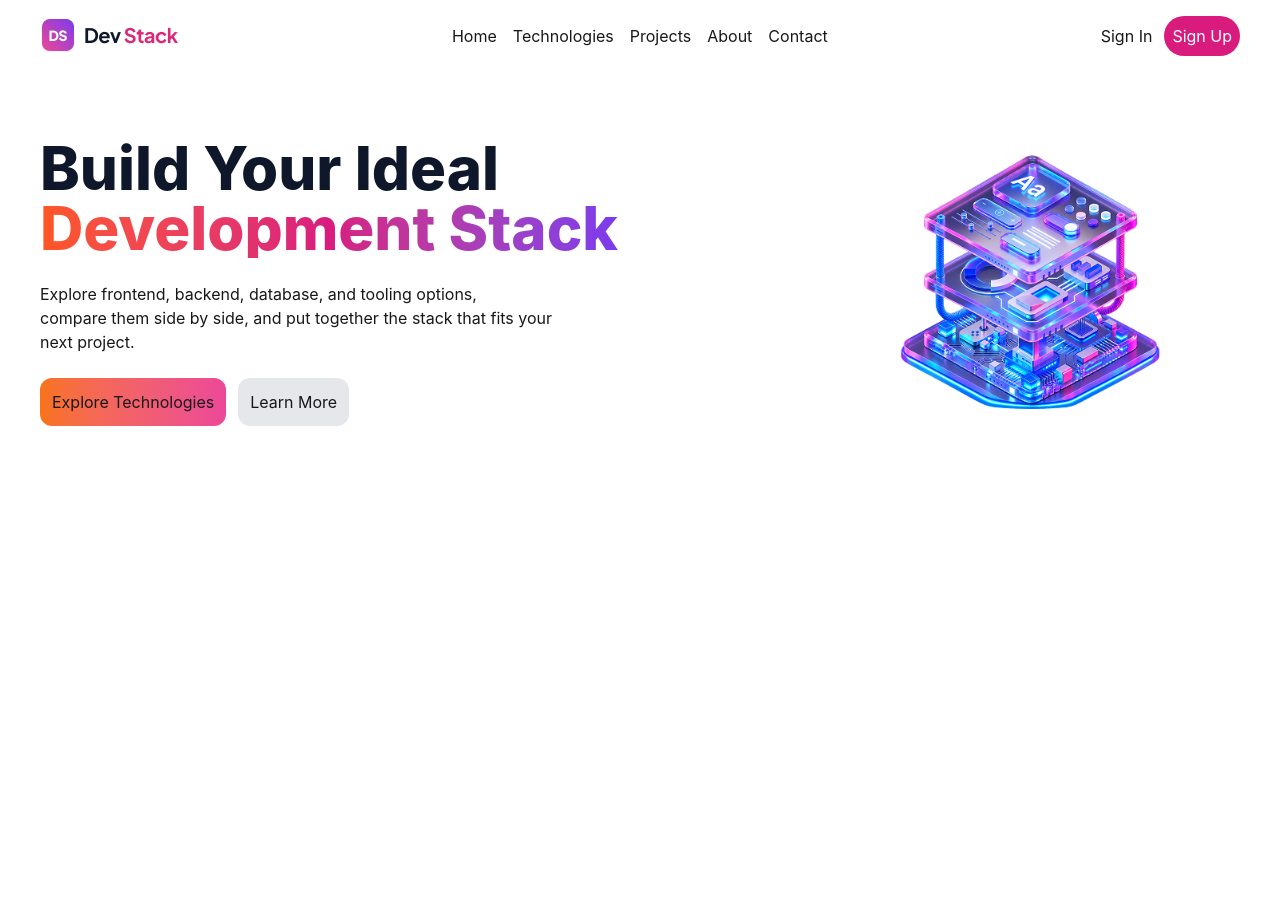
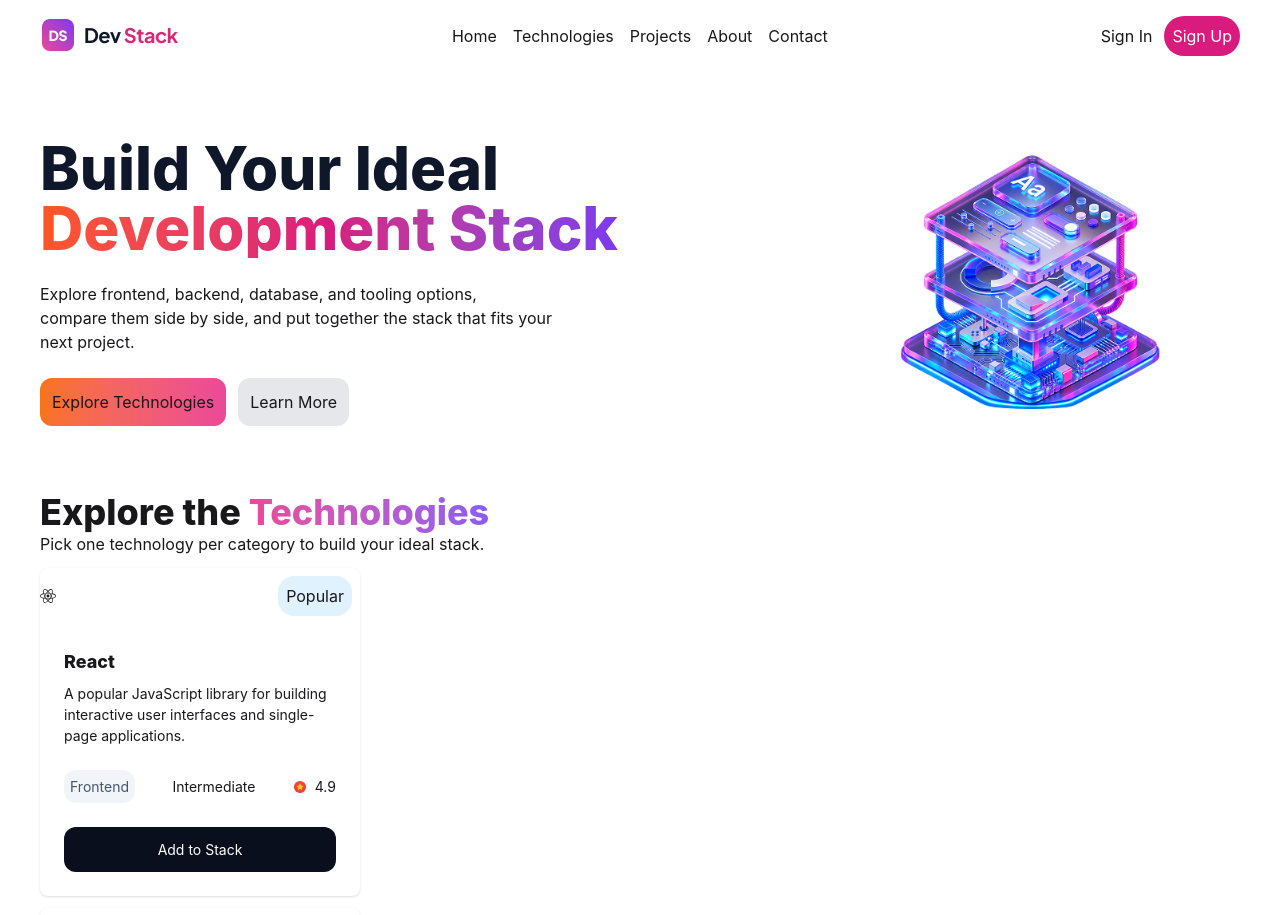
Before and after one commit to Rayhan-Khan-CSE/b14-assignment-05, a React (Vite) app: page / in a window 1280 px wide. Shown: the top 915 px of the page. Before the commit the page ends 800 px from the top, so only its background shows below. Built offline with nearby package versions, Linux system fonts and the light colour scheme.

Commit message:
Technology cards added

```diff
--- a/package.json
+++ b/package.json
@@ -13,6 +13,7 @@
     "@tailwindcss/vite": "^4.3.3",
     "react": "^19.2.8",
     "react-dom": "^19.2.8",
+    "react-icons": "^5.7.0",
     "tailwindcss": "^4.3.3"
   },
   "devDependencies": {
--- a/public/data.json
+++ b/public/data.json
@@ -118,35 +118,6 @@
     "rating": 4.8,
     "difficulty": "Intermediate",
     "badge": "Containers"
-  },
-  {
-    "id": 13,
-    "name": "Kubernetes",
-    "category": "DevOps",
-    "description": "A container orchestration system for automating deployment, scaling, and management.",
-    "icon": "https://cdn.jsdelivr.net/gh/devicons/devicon/icons/kubernetes/kubernetes-plain.svg",
-    "rating": 4.7,
-    "difficulty": "Advanced",
-    "badge": "Scalable"
-  },
-  {
-    "id": 14,
-    "name": "Git",
-    "category": "Tools",
-    "description": "A distributed version control system used to track changes and collaborate on code.",
-    "icon": "https://cdn.jsdelivr.net/gh/devicons/devicon/icons/git/git-original.svg",
-    "rating": 4.9,
-    "difficulty": "Beginner-Friendly",
-    "badge": "Essential"
-  },
-  {
-    "id": 15,
-    "name": "VS Code",
-    "category": "Tools",
-    "description": "A lightweight and powerful code editor with rich extensions and developer tools.",
-    "icon": "https://cdn.jsdelivr.net/gh/devicons/devicon/icons/vscode/vscode-original.svg",
-    "rating": 4.9,
-    "difficulty": "Beginner-Friendly",
-    "badge": "Popular"
   }
+
 ]
--- /dev/null
+++ b/src/Components/CardStack.tsx
@@ -0,0 +1,42 @@
+import { FcRating } from "react-icons/fc";
+import type { Itecnology } from "../types/technologyType";
+import { FaReact } from "react-icons/fa";
+
+
+const CardStack = ({ technology }) => {
+
+    return (
+        <div>
+            {
+                technology.map((tech: Itecnology) => {
+                    return (
+                        <div className="card bg-base-100 my-3 w-80 shadow-sm">
+                            <div className="flex justify-between items-center">
+                            <FaReact className="max-w-100 max-h-20" />
+                            <h2 className="p-2 m-2 rounded-2xl bg-[#E0F2FE]">{tech.badge}</h2>
+                            </div>
+                            <div className="card-body">
+                                <h2 className="card-title font-extrabold">{tech.name}</h2>
+                                <p>{tech.description}</p>
+                                <div className="flex justify-between my-4 items-center">
+                                    <div>
+                                   <p className="text-[#475569] bg-[#F1F5F9] p-1.5 rounded-xl">{tech.category}</p>
+                                   </div>
+                                   <div>
+                                   <p className="">{tech.difficulty}</p>
+                                   </div>
+                                   <div>
+                                   <p className="flex items-center gap-2"><div><FcRating/></div><div>{tech.rating}</div></p>
+                                   </div>
+                                </div>
+                                <button className="bg-[#0A0F1D] text-[#FFFFFF] p-3 rounded-xl">Add to Stack</button>
+                            </div>
+                        </div>
+                    )
+                })
+            }
+        </div>
+    );
+};
+
+export default CardStack;
--- a/src/Components/TechnologyCard.tsx
+++ b/src/Components/TechnologyCard.tsx
@@ -1,12 +1,19 @@
 import { use } from "react";
+import type { Itecnology } from "../types/technologyType";
+import CardStack from "./CardStack";
 
+interface TechnologyProps{
+    technologyPromise: Promise<Itecnology[]>
+}
 
-const TechnologyCard = ({technologyPromise}) => {
+const TechnologyCard = ({technologyPromise}:TechnologyProps) => {
    const technology = use(technologyPromise);
    console.log(technology);
     return (
-        <div>
-
+        <div className="max-w-300 mx-auto">
+            <h2 className=" text-4xl font-extrabold">Explore the <span className=" text-transparent bg-clip-text bg-gradient-to-r from-[#EC4899] to-[#8B5CF6]">Technologies</span></h2>
+            <p>Pick one technology per category to build your ideal stack.</p>
+            <CardStack technology={technology}/>
         </div>
     );
 };
```
Also changed, not shown: src/Components/SelectedCard.tsx (added), 1 other file (tests, documents, lock files or other folders).
